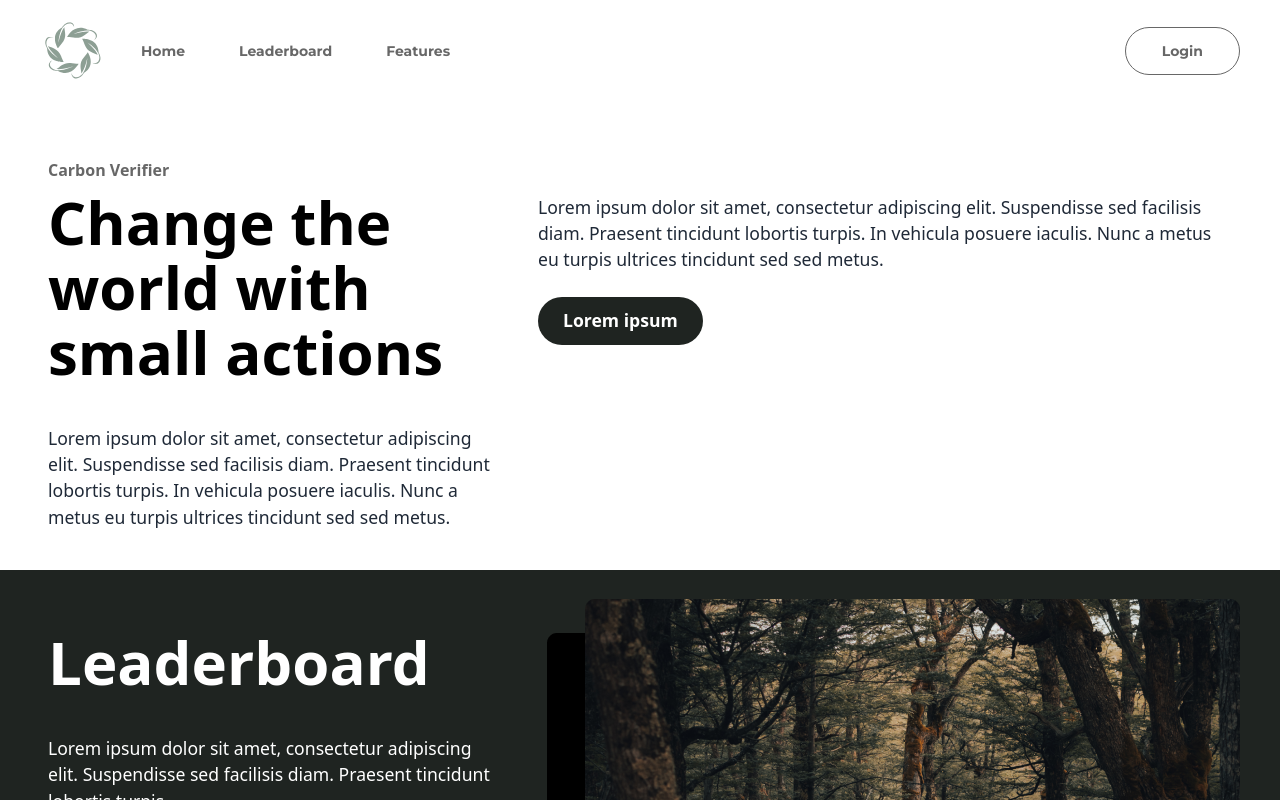
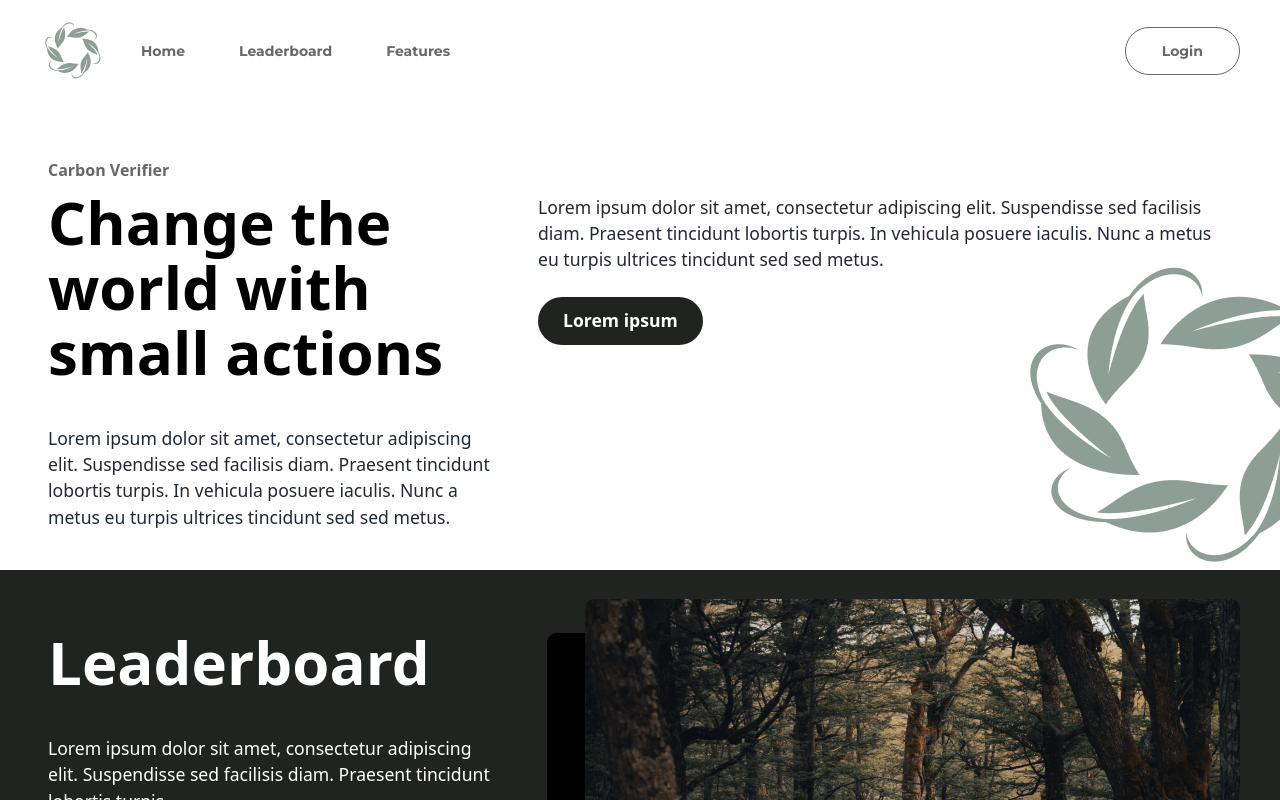
Before and after one commit to Lilium-ZenCon/frontend, a React (Vite) app: page / in a window 1280 px wide. Shown: the top 800 px of the page. Built offline with nearby package versions, Linux system fonts and the light colour scheme.

Commit message:
added background logo

```diff
--- a/src/components/Features.jsx
+++ b/src/components/Features.jsx
@@ -2,7 +2,7 @@ import photos from '../assets/features-photos.png';
 
 export default function Features() {
   return (
-    <div className="bg-white flex items-start justify-center gap-16 p-16 mr-16">
+    <div className="bg-white flex items-start justify-center gap-16 p-16 pb-7 mr-16">
       <img src={photos} className='flex-3'></img>
       <div className='flex-1'>
         <h4 className="text-grey font-semibold mb-2 mt-10">Carbon Verifier</h4>
--- a/src/components/Hero.jsx
+++ b/src/components/Hero.jsx
@@ -1,4 +1,5 @@
 import photos from '../assets/hero-photos.png'
+import background from '../assets/background-logo.png'
 
 export default function Hero() {
     return (
@@ -15,6 +16,7 @@ export default function Hero() {
                 <button className="mt-6 bg-darkgreen rounded-full px-6 py-1 text-white font-semibold hover:text-black btn btn-ghost normal-case text-md">Lorem ipsum</button>
             </div>
             <img className="absolute z-10 right-10 -bottom-44" src={photos}></img>
+            <img src={background} className='absolute -z-10 right-0 top-64'></img>
         </div>
     )
 }
```
Also changed, not shown: src/assets/background-logo.png (added).
